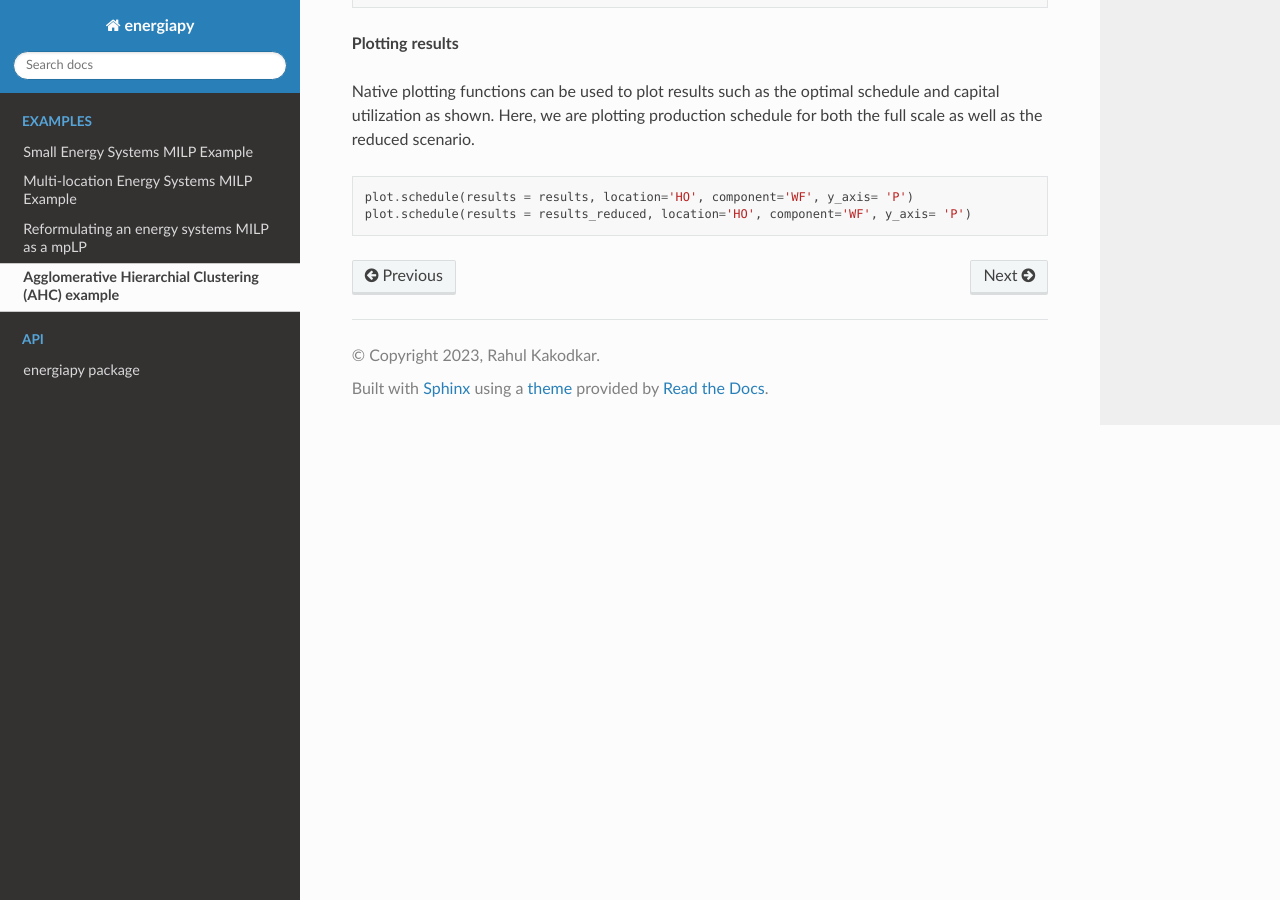
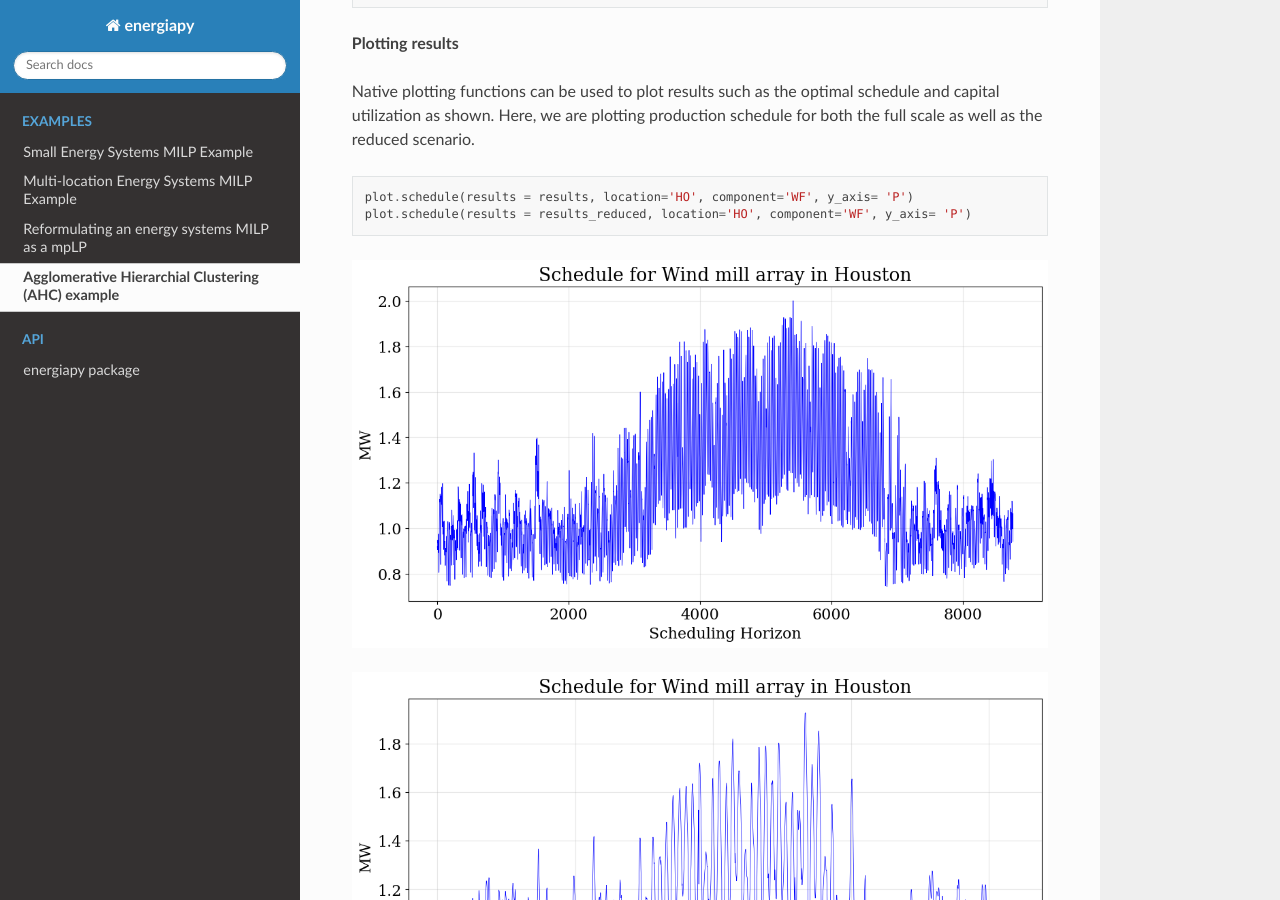
Before and after one commit to TAMUparametric/energiapy, a Sphinx documentation site: the page built from docs/example_ahc.rst, in a window 1280 px wide and 900 px high, scrolled down 4625 px. Built offline with Sphinx 7.4.7 and the Read the Docs theme 2.0.0, drawn with Linux system fonts in a browser that asks for light colours.

Commit message:
AHC example - added images

```diff
--- a/docs/example_ahc.rst
+++ b/docs/example_ahc.rst
@@ -170,3 +170,8 @@ Here, we are plotting production schedule for both the full scale as well as the
 
     plot.schedule(results = results, location='HO', component='WF', y_axis= 'P')
     plot.schedule(results = results_reduced, location='HO', component='WF', y_axis= 'P')
+
+
+.. image:: sch_full_wf.png
+
+.. image:: sch_red_wf.png
```
